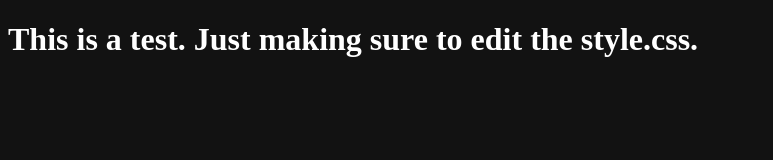
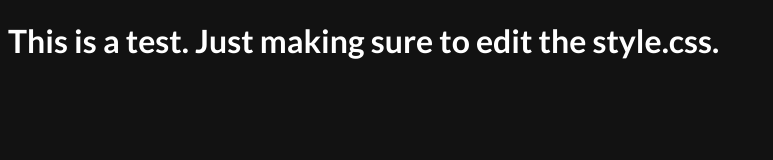
Before and after one commit to robot64-doc/robot64-doc.github.io, a plain HTML site: page index.html in a window 1280 px wide. Shown: the whole page, without its empty margins (0-773 px from the left). Drawn offline with Linux system fonts and the light colour scheme.

Commit message:
font test

```diff
--- a/index.html
+++ b/index.html
@@ -12,6 +12,6 @@
     <link href="https://fonts.googleapis.com/css2?family=Lato:ital,wght@0,100;0,300;0,400;0,700;0,900;1,100;1,300;1,400;1,700;1,900&display=swap" rel="stylesheet">
 </head>
 <body>
-    <h1>This is a test. Just making sure to edit the style.css. </h1>
+    <h1 class="lato-bold">This is a test. Just making sure to edit the style.css. </h1>
 </body>
 </html>
```
